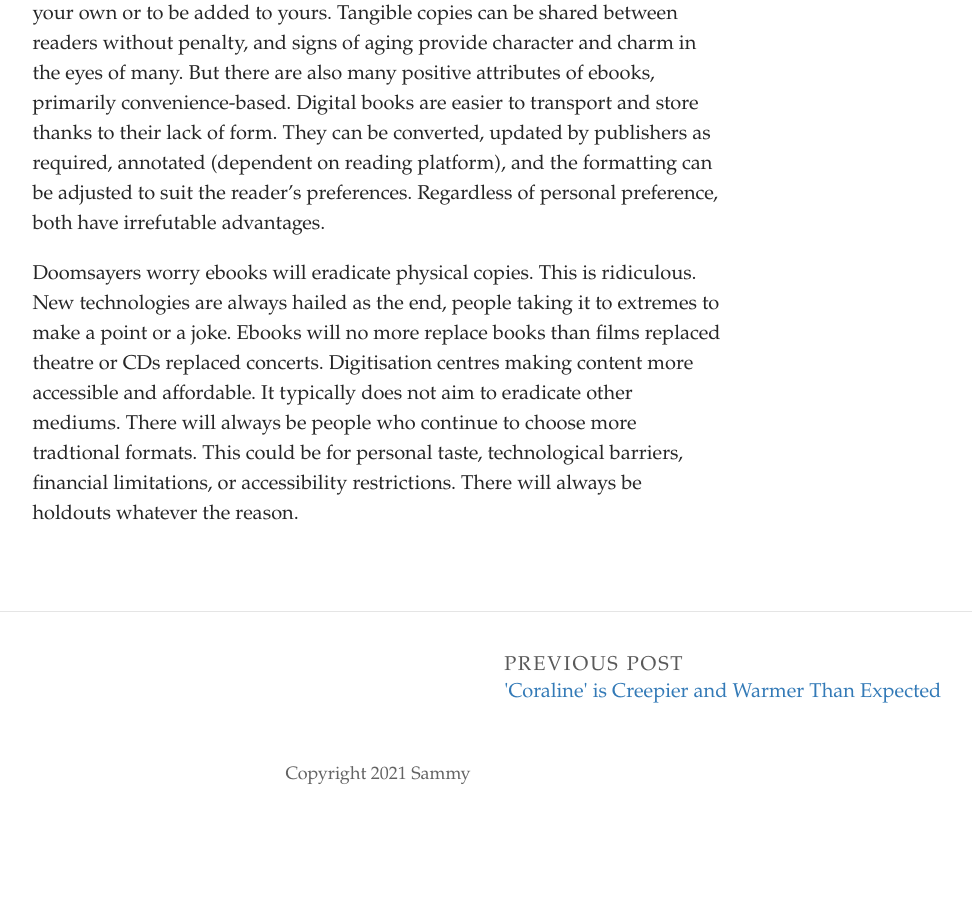
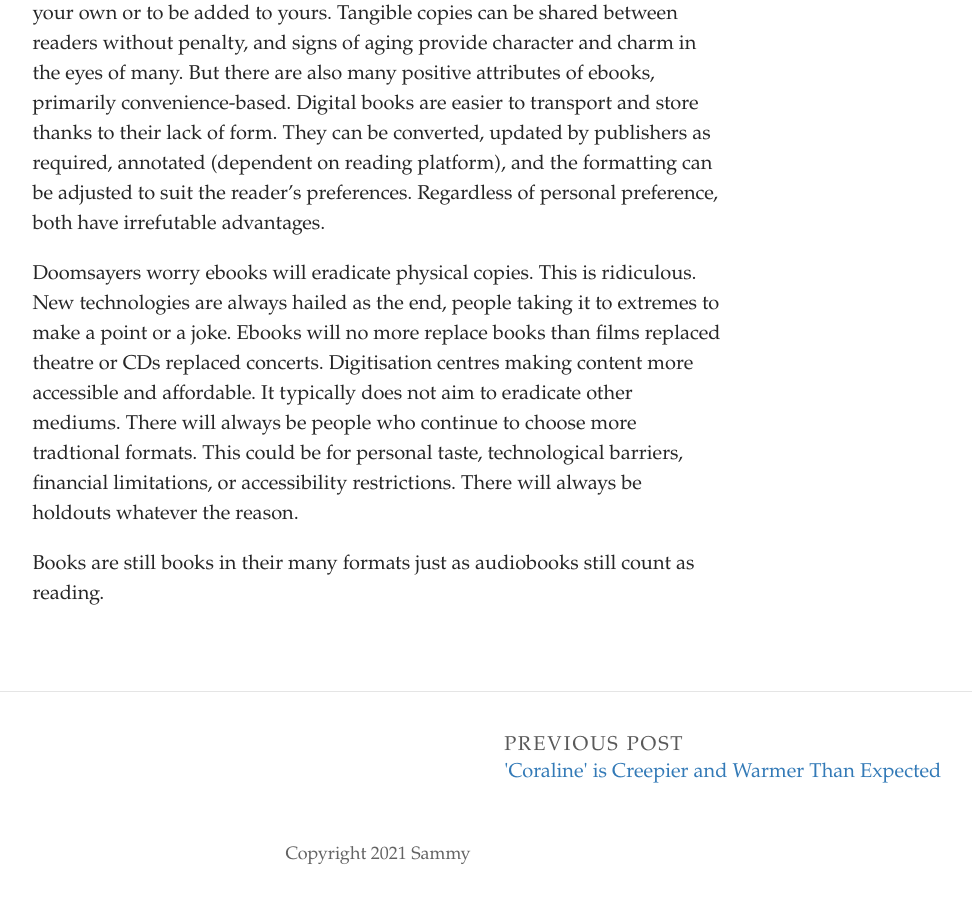
Before and after one commit to SammySpinsAYarn/Blog, a Jekyll site: the page built from _posts/2023-06-22-need-to-think-fast.md, in a window 1280 px wide and 900 px high, scrolled down 596 px. Shown: the whole window, without its empty margins (262-1234 px from the left). Built offline with Jekyll 4.4.1, drawn with Linux system fonts in a browser that asks for light colours; some web fonts are replaced; before the commit the page ends 1416 px from its top, so only the background shows below that.

Commit message:
Update Post “2023-06-22-need-to-think-fast”

```diff
--- a/_posts/2023-06-22-need-to-think-fast.md
+++ b/_posts/2023-06-22-need-to-think-fast.md
@@ -10,3 +10,5 @@ The first ebook's creation is contested,  including possibilities of the 70s' Pr
 Many vouch for the tactile benefits of the physical. The smell, sound of a page turn, abilities to annotate and apply marginalia. Debates rage over hardback versus paperback, the additional aesthetic elements like edge decoration and special covers. The satisfaction of seeing them lined up on shelves, whether its your own or to be added to yours. Tangible copies can be shared between readers without penalty, and signs of aging provide character and charm in the eyes of many. But there are also many positive attributes of ebooks, primarily convenience-based. Digital books are easier to transport and store thanks to their lack of form. They can be converted, updated by publishers as required, annotated (dependent on reading platform), and the formatting can be adjusted to suit the reader's preferences. Regardless of personal preference, both have irrefutable advantages.
 
 D﻿oomsayers worry ebooks will eradicate physical copies. This is ridiculous. New technologies are always hailed as the end, people taking it to extremes to make a point or a joke. Ebooks will no more replace books than films replaced theatre or CDs replaced concerts. Digitisation centres making content more accessible and affordable. It typically does not aim to eradicate other mediums. There will always be people who continue to choose more tradtional formats. This could be for personal taste, technological barriers, financial limitations, or accessibility restrictions. There will always be holdouts whatever the reason.
+
+B﻿ooks are still books in their many formats just as audiobooks still count as reading.
```
